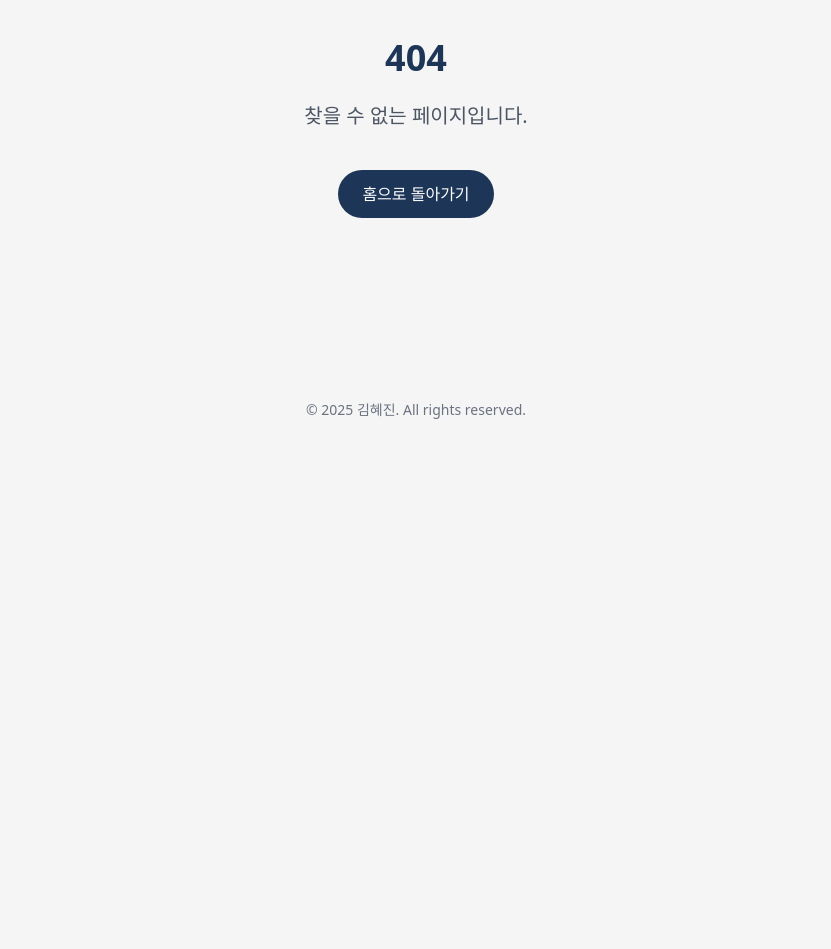
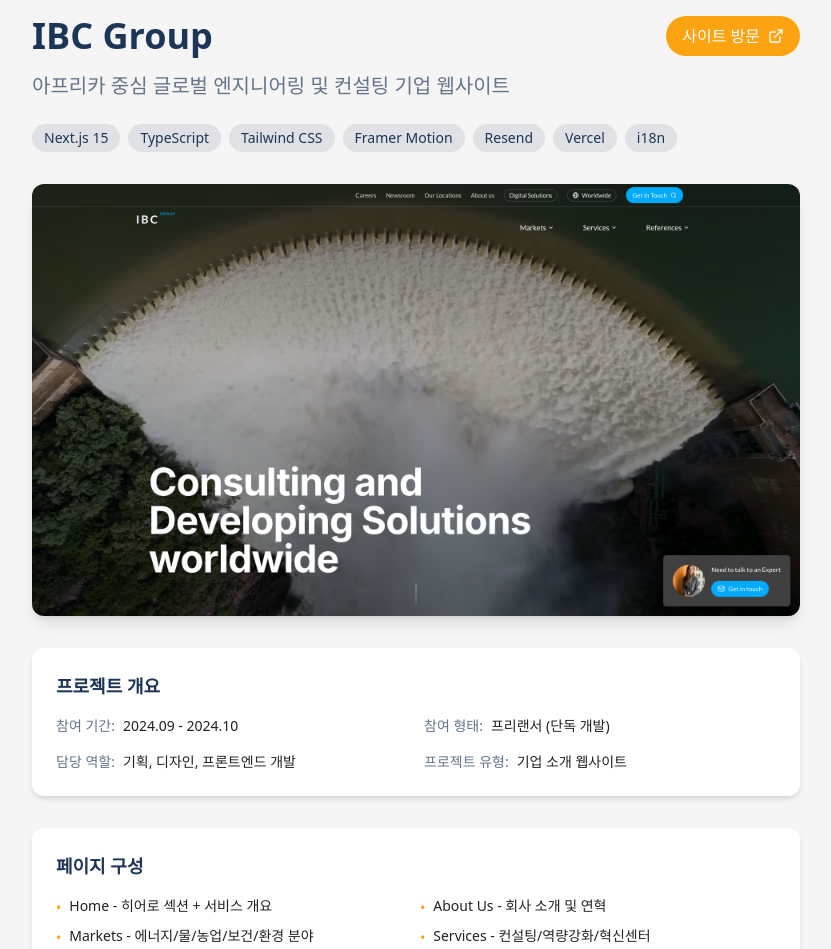
Before and after one commit to mae916/my-resume, a Next.js app: page /project/ibc in a window 1280 px wide. Before the commit this address had no page. Shown: the part 192-1141 px from the top of the page, without its empty margins (224-1055 px from the left). Before the commit the page ends 800 px from the top, so only its background shows below. Built offline with nearby package versions, Linux system fonts and the light colour scheme.

Commit message:
feat: IBC Group 프로젝트 추가
- IBC Group 기업 소개 웹사이트 상세 페이지 생성
- 프로젝트 목록에 IBC Group 추가
- 스크린샷 추가

```diff
--- /dev/null
+++ b/src/app/project/ibc/page.tsx
@@ -0,0 +1,171 @@
+import type { Metadata } from 'next';
+import Image from 'next/image';
+import Link from 'next/link';
+import { ArrowLeft, ExternalLink } from 'lucide-react';
+
+export const metadata: Metadata = {
+  title: 'IBC Group - 글로벌 엔지니어링 컨설팅 기업 웹사이트',
+  description: '아프리카 중심 글로벌 엔지니어링 및 컨설팅 기업 IBC Group의 기업 소개 웹사이트',
+};
+
+const features = [
+  {
+    title: '다국어 지원 (i18n)',
+    description: 'Next.js App Router 기반 다국어 라우팅 구현. 영어/프랑스어 지원으로 글로벌 사용자 대응.',
+  },
+  {
+    title: '반응형 디자인',
+    description: 'Tailwind CSS를 활용한 모바일/태블릿/데스크톱 완벽 대응. 모든 디바이스에서 최적화된 UX 제공.',
+  },
+  {
+    title: '인터랙티브 애니메이션',
+    description: 'Framer Motion을 활용한 스크롤 기반 애니메이션과 페이지 전환 효과로 몰입감 있는 사용자 경험 구현.',
+  },
+  {
+    title: '이메일 문의 시스템',
+    description: 'Resend API를 활용한 문의 폼 구현. 서버리스 환경에서 안정적인 이메일 발송.',
+  },
+  {
+    title: 'SEO 최적화',
+    description: 'Next.js 메타데이터 API를 활용한 동적 SEO. sitemap.xml, robots.txt 자동 생성.',
+  },
+  {
+    title: 'Vercel 배포',
+    description: 'Vercel을 통한 자동 배포 및 CDN 최적화. 글로벌 엣지 네트워크로 빠른 로딩 속도 제공.',
+  },
+];
+
+const techStack = [
+  'Next.js 15',
+  'TypeScript',
+  'Tailwind CSS',
+  'Framer Motion',
+  'Resend',
+  'Vercel',
+  'i18n',
+];
+
+const sections = [
+  'Home - 히어로 섹션 + 서비스 개요',
+  'About Us - 회사 소개 및 연혁',
+  'Markets - 에너지/물/농업/보건/환경 분야',
+  'Services - 컨설팅/역량강화/혁신센터',
+  'References - 포트폴리오 및 사례',
+  'Newsroom - 뉴스 및 블로그',
+  'Careers - 채용 정보',
+  'Contact - 문의 폼 + 지도',
+];
+
+export default function IBCPage() {
+  return (
+    <section className="py-20">
+      {/* Header */}
+      <div className="mb-12">
+        <Link
+          href="/project"
+          className="inline-flex items-center gap-2 text-muted hover:text-accent transition-colors mb-6"
+        >
+          <ArrowLeft size={20} />
+          <span>프로젝트 목록</span>
+        </Link>
+
+        <div className="flex items-start justify-between flex-wrap gap-4">
+          <div>
+            <h1 className="text-4xl font-bold text-primary mb-4">IBC Group</h1>
+            <p className="text-xl text-muted mb-6">
+              아프리카 중심 글로벌 엔지니어링 및 컨설팅 기업 웹사이트
+            </p>
+          </div>
+          <a
+            href="https://ibcgroup-sz4v.vercel.app/en"
+            target="_blank"
+            rel="noopener noreferrer"
+            className="inline-flex items-center gap-2 px-4 py-2 bg-accent text-white rounded-full hover:bg-accent/90 transition-colors"
+          >
+            <span>사이트 방문</span>
+            <ExternalLink size={16} />
+          </a>
+        </div>
+
+        {/* Tech Stack */}
+        <div className="flex flex-wrap gap-2 mb-8">
+          {techStack.map((tech) => (
+            <span
+              key={tech}
+              className="px-3 py-1 bg-primary/10 text-primary text-sm rounded-full"
+            >
+              {tech}
+            </span>
+          ))}
+        </div>
+
+        {/* Main Screenshot */}
+        <div className="relative aspect-video rounded-xl overflow-hidden shadow-lg mb-8">
+          <Image
+            src="/images/project/ibc.png"
+            alt="IBC Group 웹사이트 메인 화면"
+            fill
+            className="object-cover object-top"
+            priority
+          />
+        </div>
+
+        {/* Project Info */}
+        <div className="bg-white rounded-xl shadow-md p-6 mb-8">
+          <h2 className="text-lg font-semibold text-primary mb-4">프로젝트 개요</h2>
+          <div className="grid md:grid-cols-2 gap-4 text-sm">
+            <div>
+              <span className="text-muted">참여 기간:</span>
+              <span className="ml-2 text-mutedDark">2024.09 - 2024.10</span>
+            </div>
+            <div>
+              <span className="text-muted">참여 형태:</span>
+              <span className="ml-2 text-mutedDark">프리랜서 (단독 개발)</span>
+            </div>
+            <div>
+              <span className="text-muted">담당 역할:</span>
+              <span className="ml-2 text-mutedDark">기획, 디자인, 프론트엔드 개발</span>
+            </div>
+            <div>
+              <span className="text-muted">프로젝트 유형:</span>
+              <span className="ml-2 text-mutedDark">기업 소개 웹사이트</span>
+            </div>
+          </div>
+        </div>
+
+        {/* Page Sections */}
+        <div className="bg-white rounded-xl shadow-md p-6 mb-8">
+          <h2 className="text-lg font-semibold text-primary mb-4">페이지 구성</h2>
+          <ul className="grid md:grid-cols-2 gap-2 text-sm text-mutedDark">
+            {sections.map((section) => (
+              <li key={section} className="flex items-start gap-2">
+                <span className="text-accent mt-0.5">•</span>
+                <span>{section}</span>
+              </li>
+            ))}
+          </ul>
+        </div>
+      </div>
+
+      {/* Features */}
+      <div>
+        <h2 className="text-2xl font-bold text-primary mb-8">주요 기술 구현</h2>
+        <div className="grid md:grid-cols-2 lg:grid-cols-3 gap-6">
+          {features.map((feature) => (
+            <div
+              key={feature.title}
+              className="bg-white rounded-xl shadow-md p-6 hover:shadow-lg transition-shadow"
+            >
+              <h3 className="text-lg font-semibold text-primary mb-3">
+                {feature.title}
+              </h3>
+              <p className="text-sm text-mutedDark leading-relaxed">
+                {feature.description}
+              </p>
+            </div>
+          ))}
+        </div>
+      </div>
+    </section>
+  );
+}
```
Also changed, not shown: src/data/projects.ts (+8 -0 lines), public/images/project/ibc.png (added).
